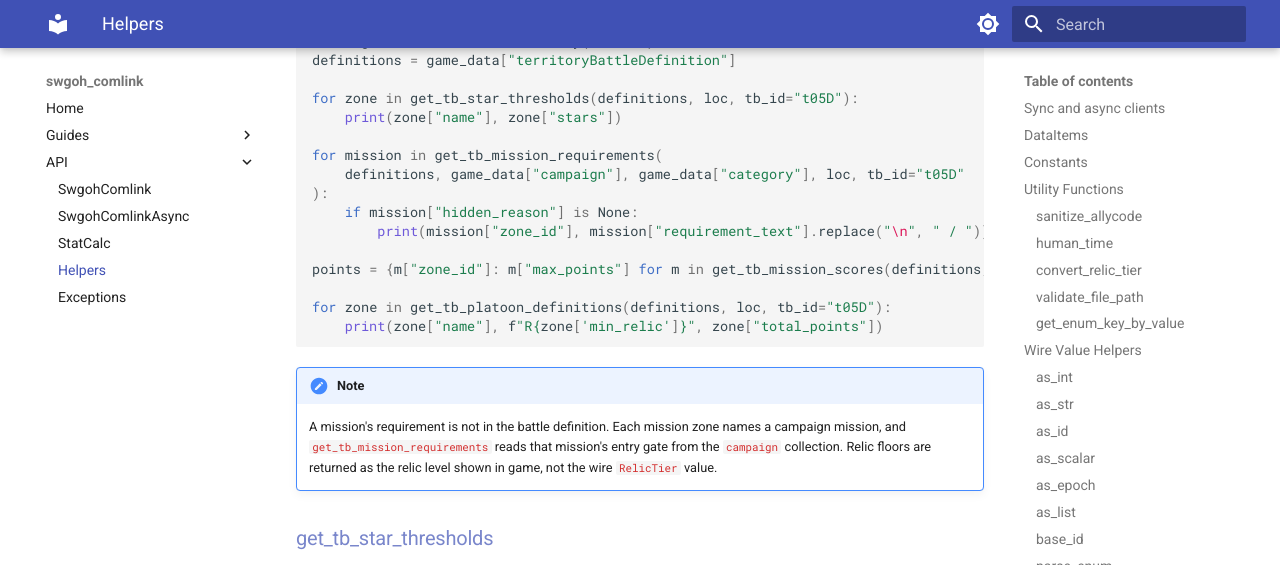
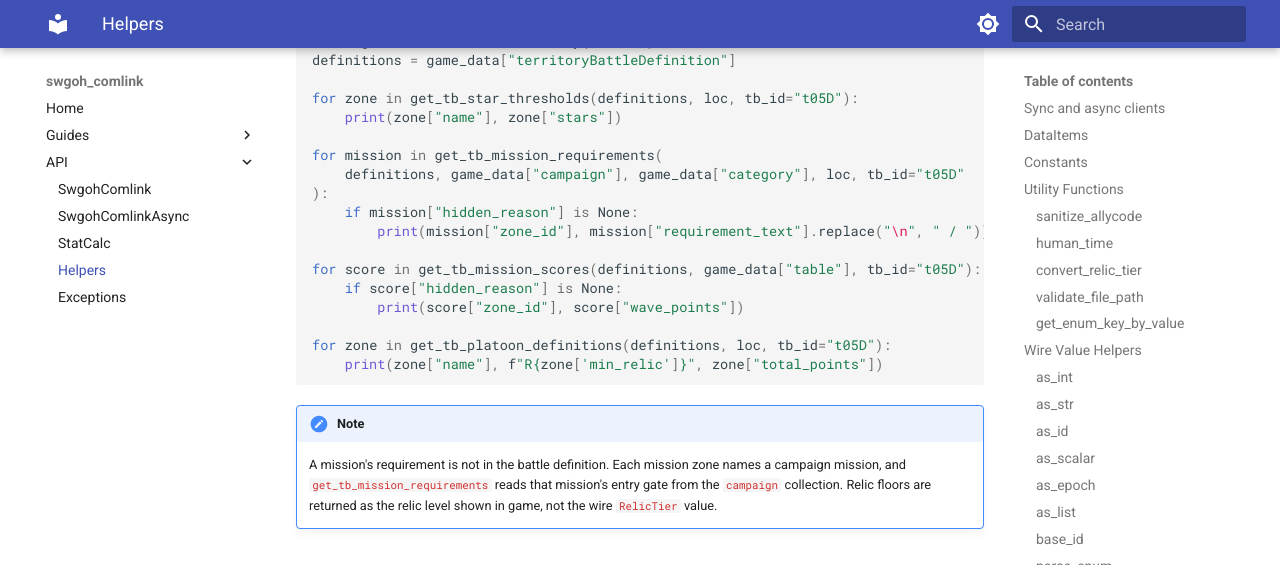
Before and after one commit to swgoh-utils/comlink-python, an MkDocs documentation site: the page built from docs/api/helpers.md, in a window 1280 px wide and 900 px high, scrolled down 9943 px, cut to the strip 0-565 px from the top of the window. Built offline with MkDocs 1.6.1 and Material for MkDocs 9.7.7, drawn with Linux system fonts in a browser that asks for light colours; the version menu is left out.

Commit message:
docs(helpers): print the mission scores in the TB example
The Territory Battle example built a points dictionary from
get_tb_mission_scores and never used it. It now loops over the Rise of
the Empire scores like the other three calls and prints each shown
mission's points by waves.

Co-Authored-By: Claude Opus 5.5 <noreply@anthropic.com>

```diff
--- a/docs/api/helpers.md
+++ b/docs/api/helpers.md
@@ -442,7 +442,9 @@ for mission in get_tb_mission_requirements(
     if mission["hidden_reason"] is None:
         print(mission["zone_id"], mission["requirement_text"].replace("\n", " / "))
 
-points = {m["zone_id"]: m["max_points"] for m in get_tb_mission_scores(definitions, game_data["table"])}
+for score in get_tb_mission_scores(definitions, game_data["table"], tb_id="t05D"):
+    if score["hidden_reason"] is None:
+        print(score["zone_id"], score["wave_points"])
 
 for zone in get_tb_platoon_definitions(definitions, loc, tb_id="t05D"):
     print(zone["name"], f"R{zone['min_relic']}", zone["total_points"])
```
